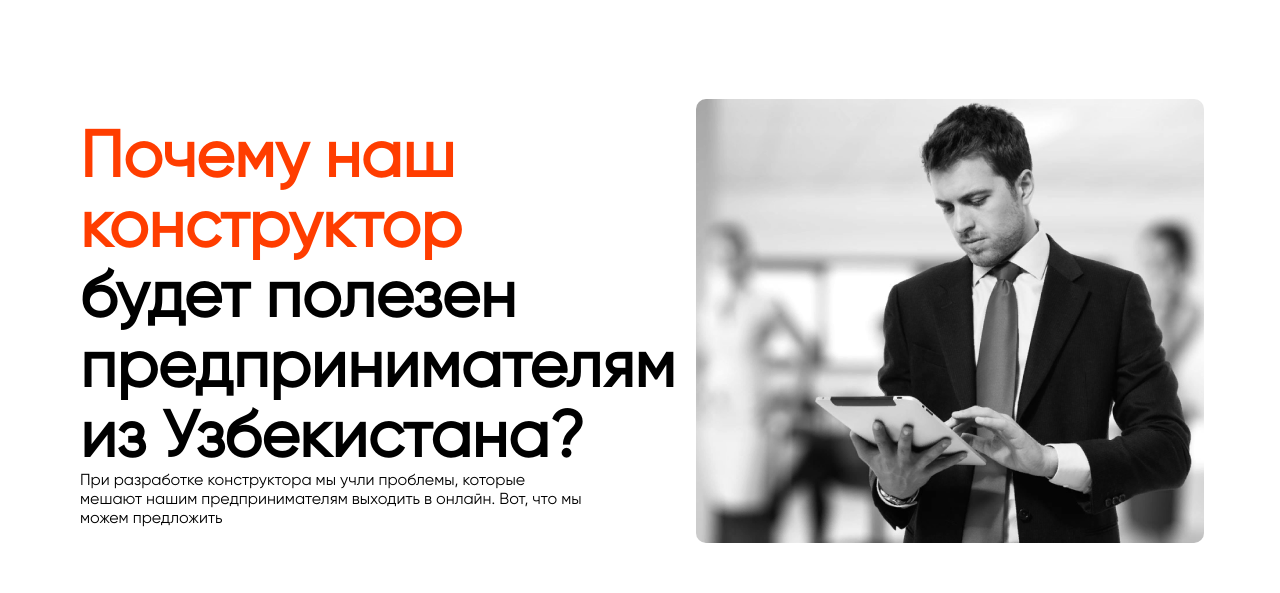
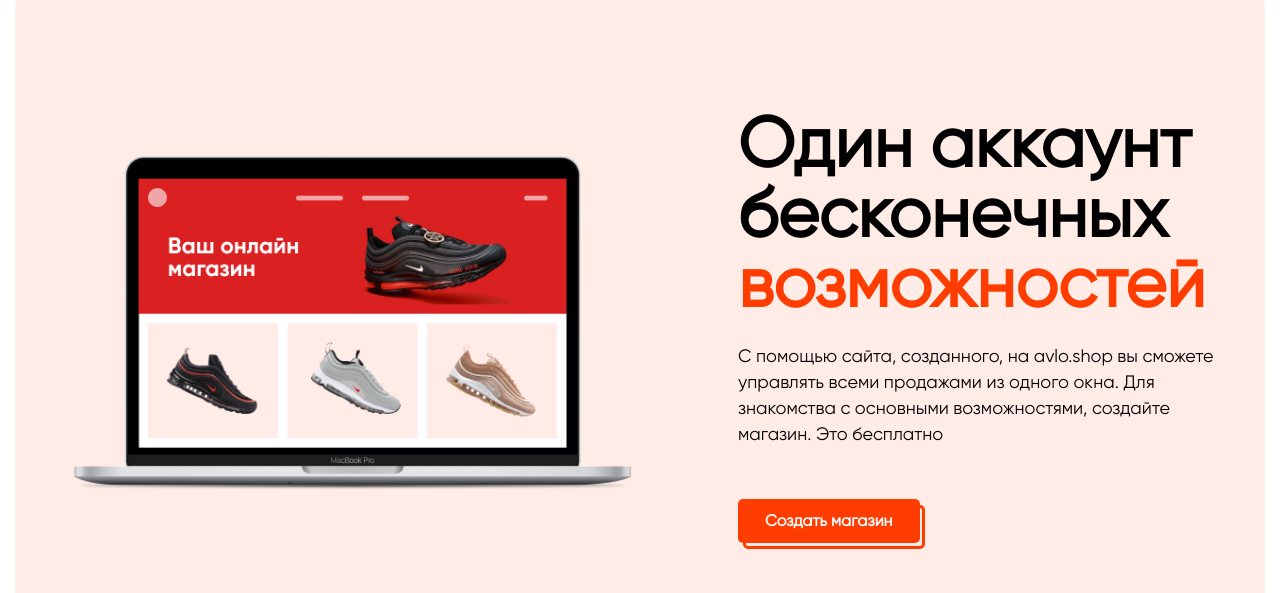
Before and after one commit to itsakbarov/avlo-shop, a React (Create React App) app: page / in a window 1280 px wide. Shown: the part 1913-2506 px from the top of the page. Built offline with nearby package versions, Linux system fonts and the light colour scheme.

Commit message:
Changes added

```diff
--- /dev/null
+++ b/src/containers/Opportunities/Opportunities.js
@@ -0,0 +1,28 @@
+import {Content, Img, StyledStyledOpportunities, Text, Title} from "./style";
+import {ContainerXL, ContainerXS} from "../../assets/styles";
+import Mac from '../../assets/images/Banner1.png'
+import Button from "../../components/Button/Button";
+
+const Opportunities = () => {
+    return (
+        <StyledStyledOpportunities>
+            <ContainerXS style={{display: "flex", justifyContent: "space-between"}}>
+                <Img src={Mac}/>
+                <Content>
+                    <Title>
+                        Один аккаунт бесконечных <br/>
+                        <span>возможностей</span>
+                    </Title>
+                    <Text>
+                        С помощью сайта, созданного, на avlo.shop вы сможете управлять всеми продажами из одного окна.
+                        Для знакомства с основными возможностями, создайте магазин. Это бесплатно
+                    </Text>
+                    <Button>
+                        Создать магазин
+                    </Button>
+                </Content>
+            </ContainerXS>
+        </StyledStyledOpportunities>
+    )
+}
+export default Opportunities
--- /dev/null
+++ b/src/containers/Opportunities/index.js
@@ -0,0 +1 @@
+export {default} from './Opportunities'
--- /dev/null
+++ b/src/containers/Opportunities/style.js
@@ -0,0 +1,35 @@
+import styled from "styled-components";
+
+export const StyledStyledOpportunities = styled.div`
+  background: #FFECE6;
+  border-radius: 50px;
+  padding: 150px 0;
+`
+export const Img = styled.img`
+  width: 50%;
+  object-fit: contain;
+`
+export const Title = styled.h2`
+  font-style: normal;
+  font-weight: 800;
+  font-size: 70px;
+  line-height: 70px;
+  color: #000000;
+  margin-bottom: 24px;
+
+  span {
+    color: #FF3D00;
+  }
+`
+export const Text = styled.p`
+  font-style: normal;
+  font-weight: 500;
+  font-size: 18px;
+  line-height: 26px;
+  color: #000000;
+  margin-bottom: 52px;
+`
+export const Content = styled.div`
+  width: 50%;
+  max-width: 477px;
+`
--- a/src/containers/Steps/Steps.js
+++ b/src/containers/Steps/Steps.js
@@ -24,7 +24,7 @@ const Steps = () => {
             case window.pageYOffset <= 1940:
                 image.current.src = FrameImage2
                 break;
-            case window.pageYOffset <= 2200:
+            case window.pageYOffset <= 2100:
                 image.current.src = FrameImage
                 break;
             case window.pageYOffset > 2100:
--- a/src/pages/Home/Home.js
+++ b/src/pages/Home/Home.js
@@ -1,26 +1,29 @@
-import { StyledHome } from "./style";
-import { ContainerXL, ContainerXS } from "../../assets/styles";
+import {StyledHome} from "./style";
+import {ContainerXL, ContainerXS} from "../../assets/styles";
 import Header from "../../containers/Header";
 import Banner from "../../containers/Banner";
 import HomeServices from "../../containers/Header/homepage/homeServices";
 import Other from "../../containers/other/other";
 import Button from "../../components/Button/Button";
-import { DarkBlock } from "./style";
+import {DarkBlock} from "./style";
 import Rate from "../../components/home-rate/rate";
-import { RateDiv } from "./style";
-import { RateBlock } from "./style";
+import {RateDiv} from "./style";
+import {RateBlock} from "./style";
 import Steps from "../../containers/Steps";
 import RightNowBlock from "../../containers/home-right-now/rightNow";
+import Opportunities from "../../containers/Opportunities";
 
 const Home = () => {
     return (
         <StyledHome>
             <ContainerXL>
-        <Banner />
-        <Steps />
+                <Banner/>
+                <Steps/>
+                <Opportunities/>
             </ContainerXL>
+
             <ContainerXS>
-        <HomeServices />
+                <HomeServices/>
             </ContainerXS>
             <ContainerXS>
                 <DarkBlock>
@@ -67,7 +70,7 @@ const Home = () => {
                 </RateDiv>
             </ContainerXS>
             <ContainerXL>
-        <RightNowBlock />
+                <RightNowBlock/>
             </ContainerXL>
         </StyledHome>
     );
```
Also changed, not shown: src/assets/icons/index.js (+46 -14 lines). Lines whose indentation alone changed are shown as unchanged.
